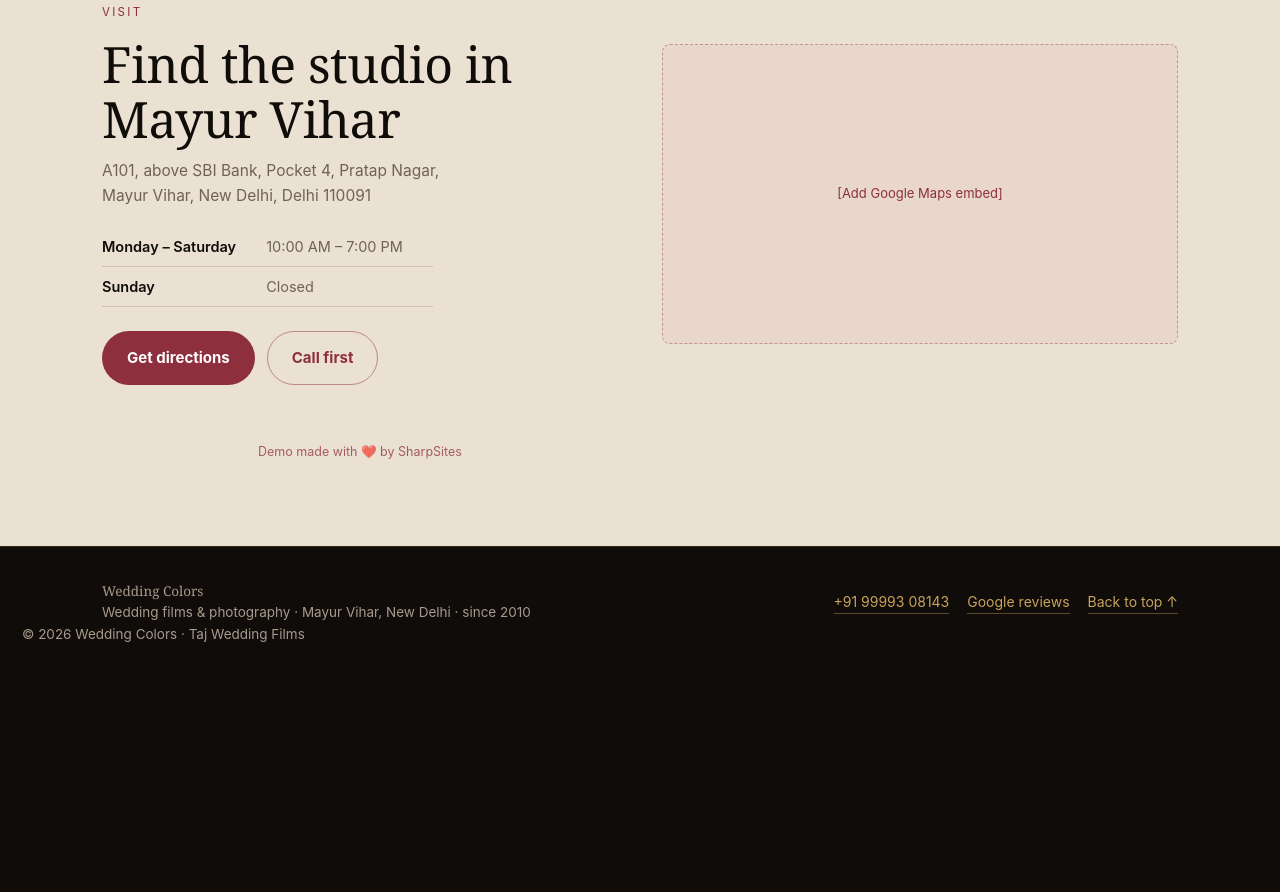
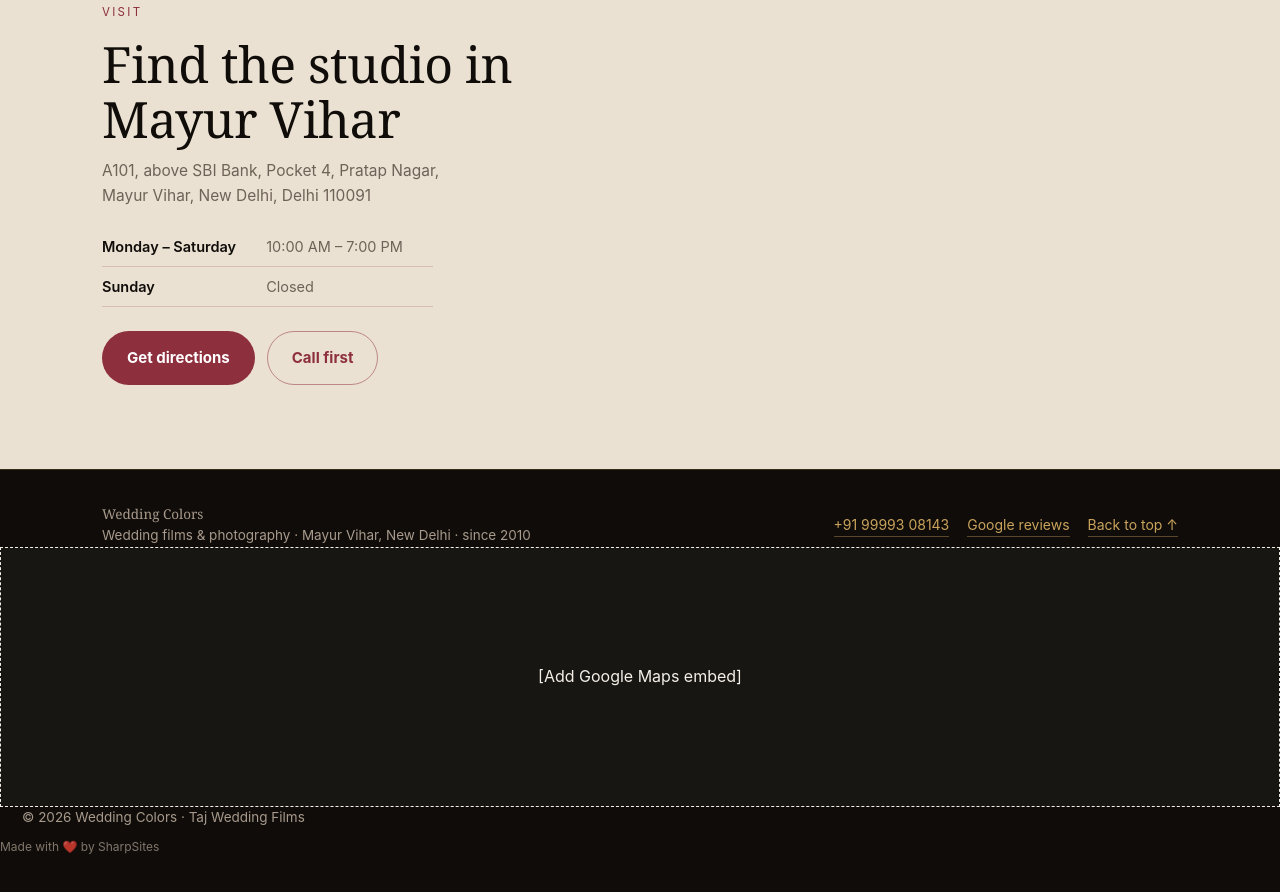
Before and after one commit to SharpSites-demo/wedding-colors-demo, a plain HTML site: page index.html in a window 1280 px wide. Shown: the part 4683-5575 px from the top of the page. Before the commit the page ends 5368 px from the top, so only its background shows below. Drawn offline with nearby package versions, Linux system fonts and the light colour scheme.

Commit message:
Deploy index.html

```diff
--- a/index.html
+++ b/index.html
@@ -234,8 +234,8 @@
           <a class="btn btn-ghost-dark" href="tel:+919999308143">Call first</a>
         </div>
       </div>
-      <div class="visit-map slot reveal">[Add Google Maps embed]</div>
-       <p style="margin:14px 0 0;font-size:12.5px;line-height:1.5;opacity:.75;text-align:center;color:#8e2f3e">Demo made with ❤️ by SharpSites</p>
+
+
     </div>
   </section>
 
@@ -253,7 +253,11 @@
       <a class="lnk" href="#top">Back to top ↑</a>
     </div>
   </div>
-  <p class="foot-fine wrap">© 2026 Wedding Colors · Taj Wedding Films</p>
+
+
+<div class="nina-footer-map" style="width:100%;min-height:260px;display:flex;align-items:center;justify-content:center;border:1px dashed currentColor;background:rgba(255,255,255,.04);">[Add Google Maps embed]</div>
+<p class="foot-fine wrap">© 2026 Wedding Colors · Taj Wedding Films</p>
+<p class="nina-footer-credit" style="font-size:12px;line-height:1.4;opacity:.75;margin:10px 0 0;">Made with ❤️ by SharpSites</p>
 </footer>
 
 <!-- THE WhatsApp control — one official circular icon, floating bottom-right -->
```
